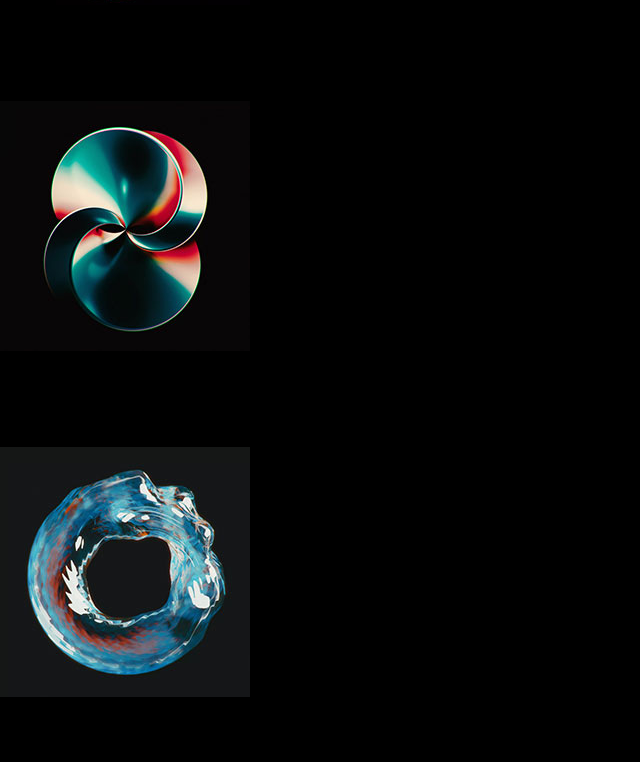
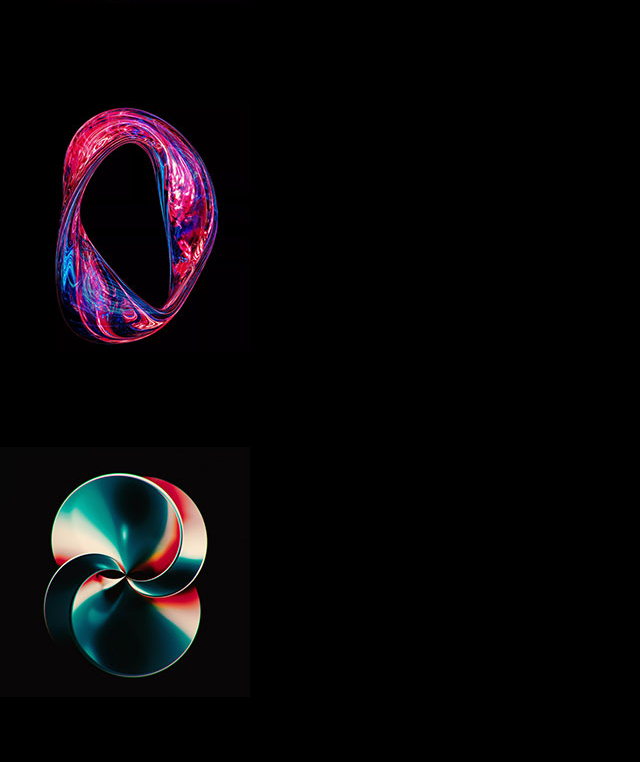
Before and after one commit to Hamid-zx/hamidzia, a React (Vite) app: page / in a window 1280 px wide. Shown: the part 1398-2160 px from the top of the page, without its empty margins (0-640 px from the left). Built offline with nearby package versions, Linux system fonts and the light colour scheme.

Commit message:
Added another project website

```diff
--- a/src/constants/index.js
+++ b/src/constants/index.js
@@ -41,6 +41,14 @@ export const PROJECTS = [
     href: "https://restaura-by-hamid.vercel.app/",
   },
   {
+    title: "Fashion Ecommerce",
+    image: project4,
+    description:
+      "A modern fashion e-commerce website crafted with React and Tailwind CSS, offering seamless shopping with features like a dynamic cart, advanced product filters, and distinct categories for easy navigation. Its responsive design ensures a smooth and engaging user experience for all.",
+    technologies: ["HTML", "CSS", "React.js", "TailwindCSS", "typescript"],
+    href: "https://fashion-ecommerce-by-hamidzia.vercel.app/",
+  },
+  {
     title: "Vastuspaze",
     image: project2,
     description:
```
